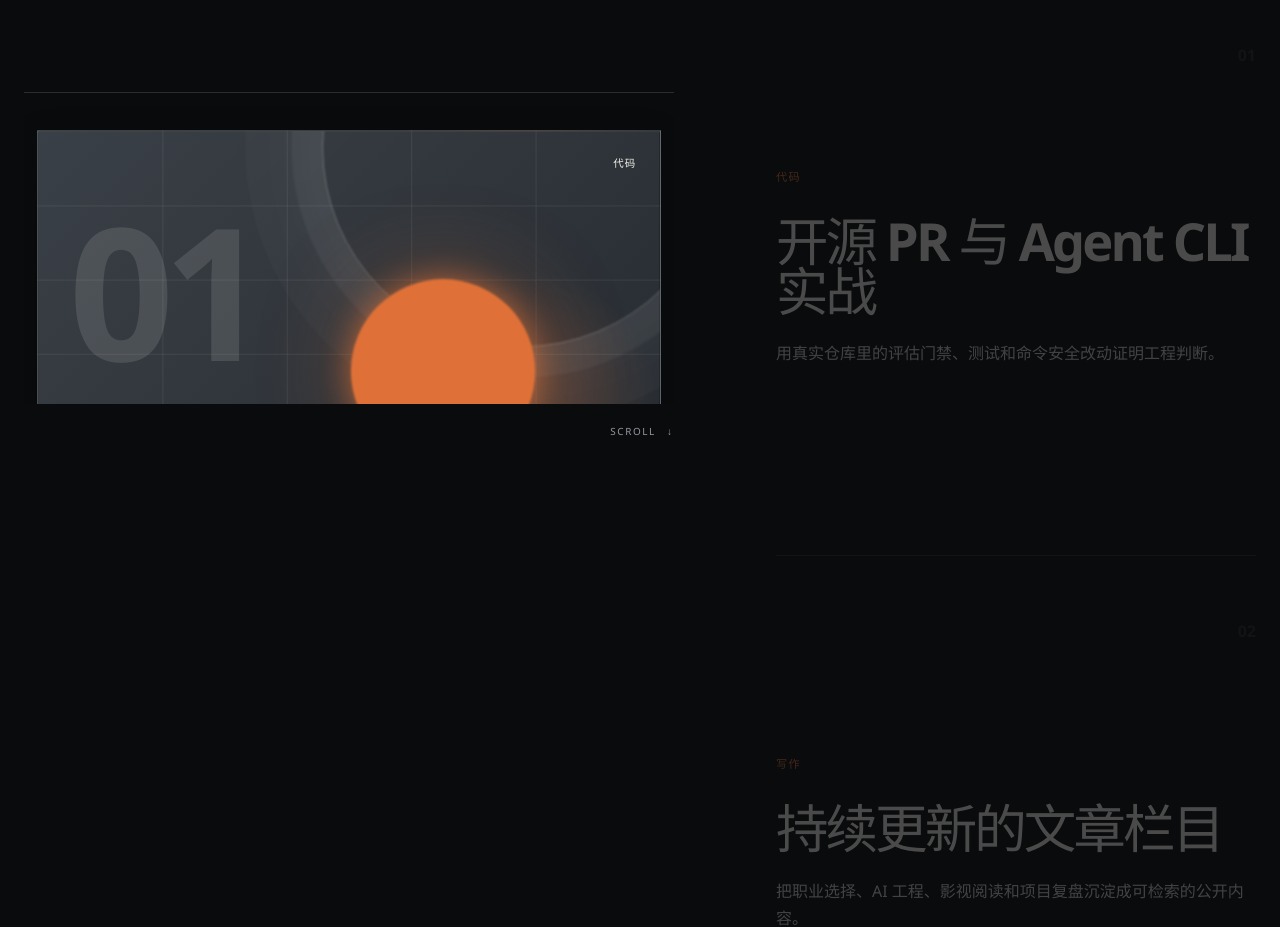
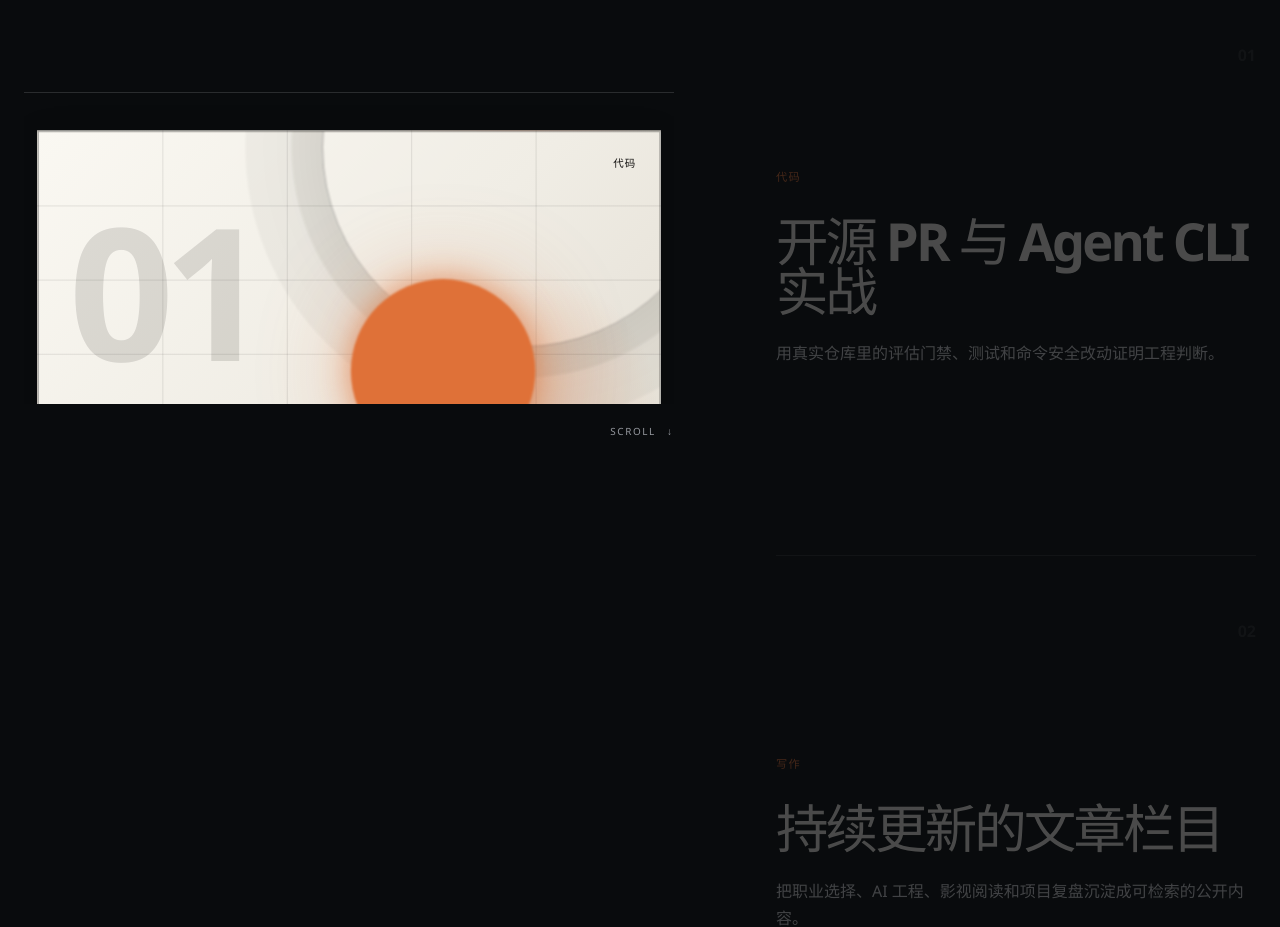
Before and after one commit to luochen211/luo-chen-com, a React (Vite) app: page / in a window 1280 px wide. Shown: the part 1100-2027 px from the top of the page. Built offline with nearby package versions, Linux system fonts and the light colour scheme.

Commit message:
switch proof scene to paper background

```diff
--- a/src/redesign.css
+++ b/src/redesign.css
@@ -1439,13 +1439,14 @@ body {
 .proof-visual-layer:first-child {
   opacity: 1;
   transform: none;
-  border: 1px solid rgba(255, 255, 255, 0.16);
+  color: var(--paper-ink);
+  border: 1px solid rgba(18, 16, 15, 0.2);
   box-shadow: inset 0 0 0 1px rgba(0, 0, 0, 0.22), 0 1.5rem 3rem rgba(0, 0, 0, 0.2);
   background:
-    linear-gradient(90deg, rgba(255, 255, 255, 0.07) 1px, transparent 1px) 0 0 / 20% 100%,
-    linear-gradient(rgba(255, 255, 255, 0.07) 1px, transparent 1px) 0 0 / 100% 25%,
-    radial-gradient(circle at 78% 92%, rgba(223, 113, 56, 0.24), transparent 24%),
-    linear-gradient(135deg, #3a4047 0%, #30353b 58%, #272c32 100%);
+    linear-gradient(90deg, rgba(18, 16, 15, 0.1) 1px, transparent 1px) 0 0 / 20% 100%,
+    linear-gradient(rgba(18, 16, 15, 0.1) 1px, transparent 1px) 0 0 / 100% 25%,
+    radial-gradient(circle at 78% 92%, rgba(223, 113, 56, 0.26), transparent 24%),
+    linear-gradient(135deg, #faf8f2 0%, #f0ede5 58%, #e5e0d6 100%);
 }
 
 .proof-visual-layer::before,
@@ -1472,6 +1473,11 @@ body {
   bottom: -12%;
   background: var(--brand-warm);
   box-shadow: 0 0 2rem rgba(223, 113, 56, 0.68), 0 0 6rem rgba(223, 113, 56, 0.34);
+}
+
+.proof-visual-layer:first-child::before {
+  border-color: rgba(18, 16, 15, 0.32);
+  box-shadow: 0 0 0 2rem rgba(18, 16, 15, 0.06), 0 0 0 5rem rgba(18, 16, 15, 0.035), 0 0 5rem rgba(18, 16, 15, 0.08);
 }
 
 .proof-visual-layer-2 { background: #151c22; }
```
